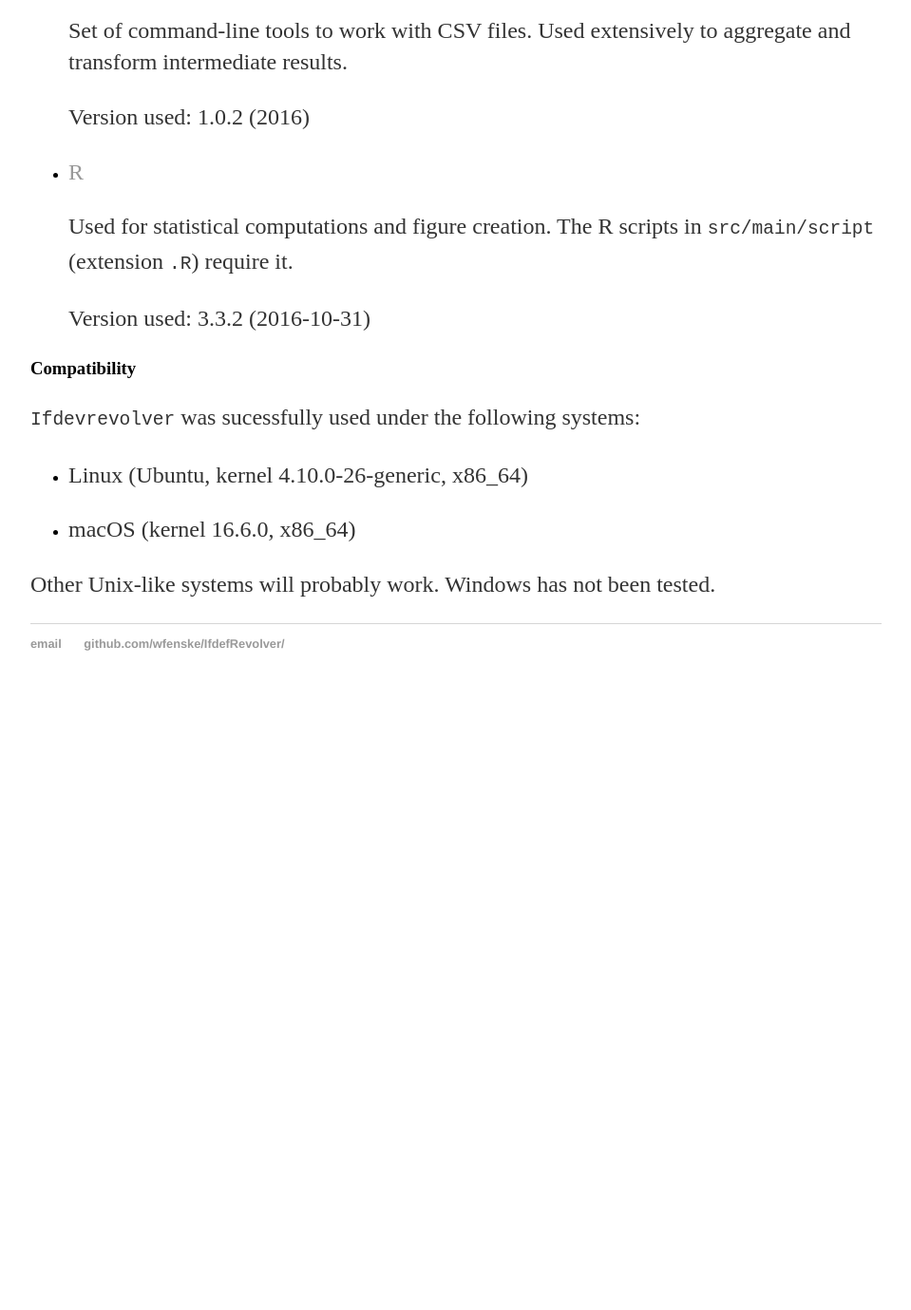
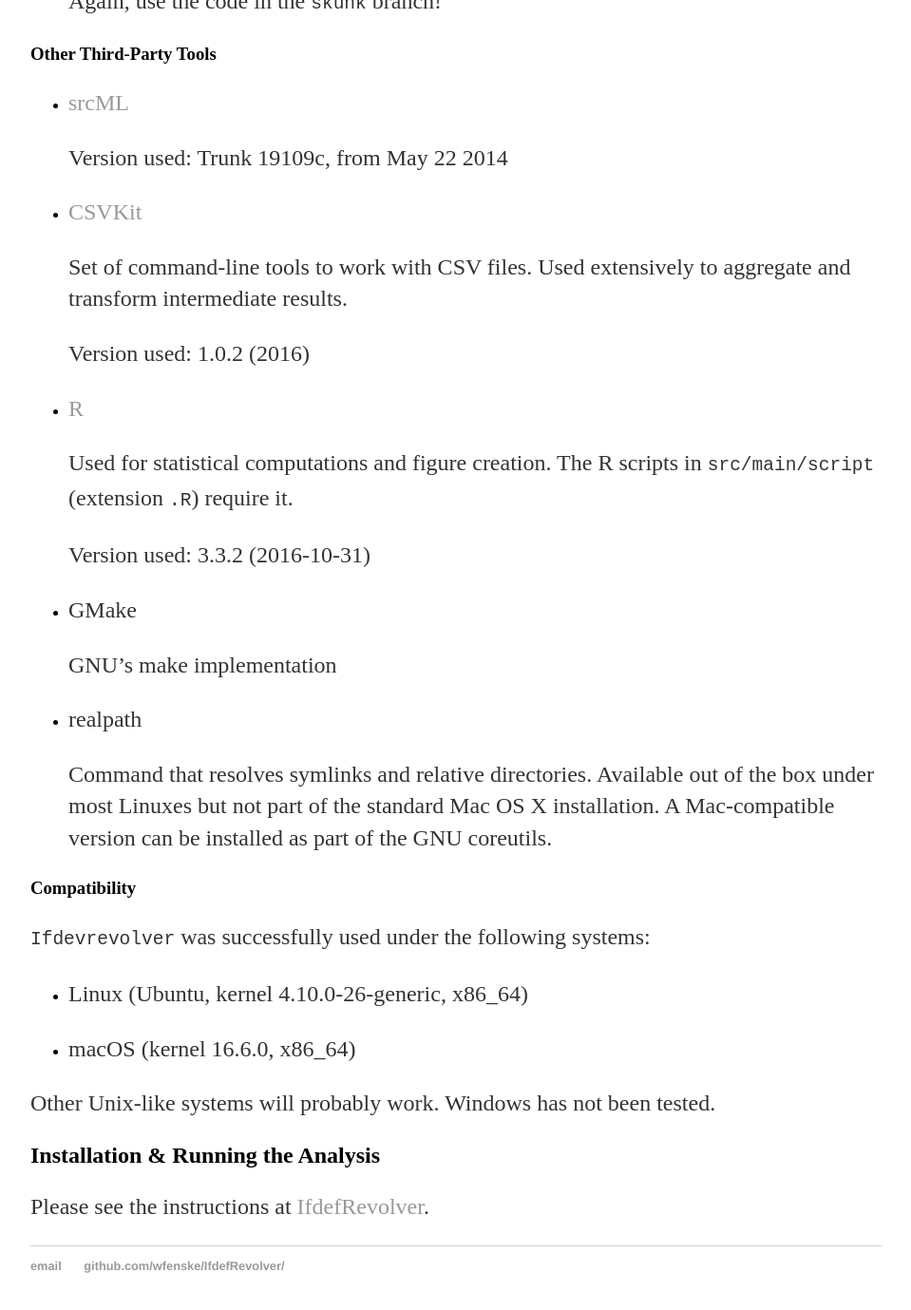
Before and after one commit to wfenske/IfdefRevolver, a Jekyll site: the page built from docs/ifdefs-vs-changes/toolsupport.md, in a window 1280 px wide and 1400 px high, scrolled down 1102 px. Shown: the top 1379 px of the window at 95% size, without its empty margins (160-1119 px from the left). Built offline with Jekyll 4.4.1, drawn with Linux system fonts in a browser that asks for light colours; before the commit the page ends 1847 px from its top, so only the background shows below that; some of the changed text lies outside the part shown.

Commit message:
Updated the documentation

```diff
--- a/docs/ifdefs-vs-changes/toolsupport.md
+++ b/docs/ifdefs-vs-changes/toolsupport.md
@@ -18,6 +18,9 @@
   Customized to improve performance for evolutionary analyses.  Also,
   some bugs were fixed.
 
+  Be sure to check out the `skunk` branch!  This branch contains
+  the aforementioned customizations.
+
 * [Skunk](https://github.com/wfenske/Skunk)
 
   Initially developed to detect variability-aware code smells, this
@@ -25,11 +28,16 @@
   cleaner output in CSV files.  Function signature parsing was also
   improved.
 
+  Be sure to check out the `skunk` branch!  This branch contains
+  changed and new functionality that IfdefRevolver depends on.
+
 * [repodriller](https://github.com/wfenske/repodriller)
 
   Enhanced to improve performance on large repositories with many
   commits.  Specifically, the time-consuming identification of
   branches for a commit was made optional.
+
+  Again, use the code in the `skunk` branch!
 
 ### Other Third-Party Tools
 
@@ -51,12 +59,28 @@
 
   Version used: 3.3.2 (2016-10-31)
 
+* GMake
+
+  GNU's make implementation
+
+* realpath
+
+  Command that resolves symlinks and relative directories.  Available
+  out of the box under most Linuxes but not part of the standard Mac
+  OS X installation.  A Mac-compatible version can be installed as
+  part of the GNU coreutils.
+
 ### Compatibility
 
-`Ifdevrevolver` was sucessfully used under the following systems:
+`Ifdevrevolver` was successfully used under the following systems:
 
 * Linux (Ubuntu, kernel 4.10.0-26-generic, x86\_64)
 
 * macOS (kernel 16.6.0, x86_64)
 
 Other Unix-like systems will probably work. Windows has not been tested.
+
+## Installation & Running the Analysis
+
+Please see the instructions at
+[IfdefRevolver](https://github.com/wfenske/IfdefRevolver/).
```
Also changed, not shown: docs/ifdefs-vs-changes/index.md (+5 -3 lines), README.md.
